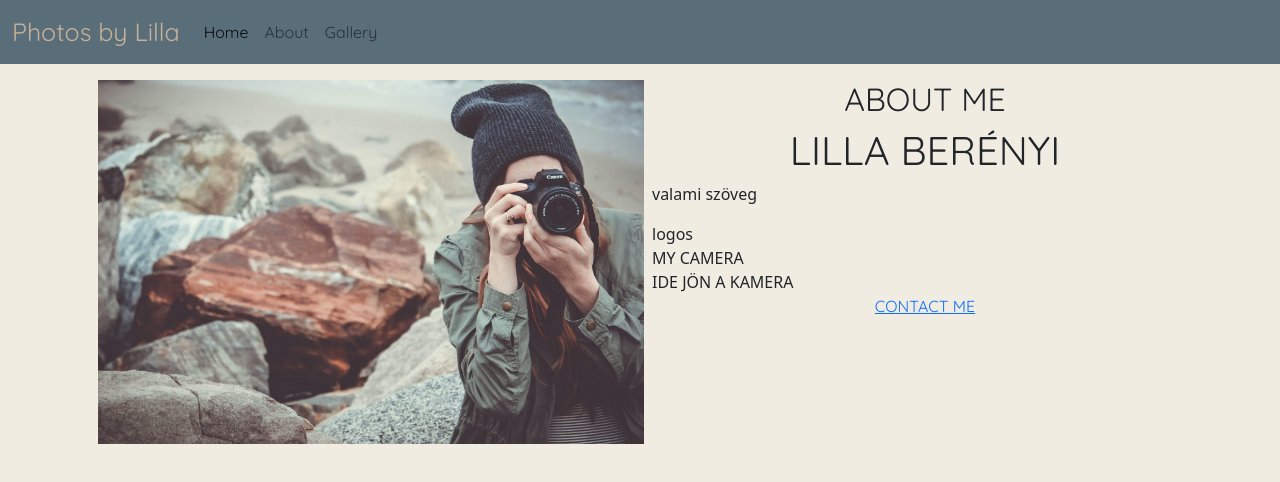
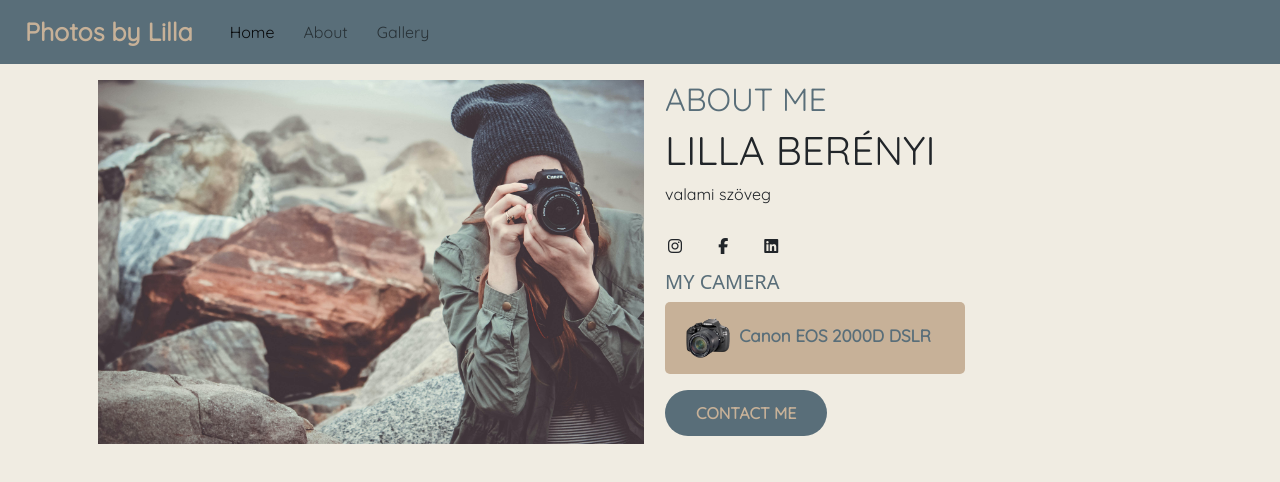
Before and after one commit to Lilla-ctrl/responsive-project, a plain HTML site: page about.html in a window 1280 px wide. Drawn offline with nearby package versions, Linux system fonts and the light colour scheme.

Commit message:
Improved about page

```diff
--- a/about.html
+++ b/about.html
@@ -52,25 +52,38 @@
     </nav>
     <div class="container">
       <div class="row">
-        <div class="col-6">
+        <div class="col-md-6">
           <img
             src="media/background2.jpg"
             alt="woman with camera"
             class="img-fluid about-image m-3"
           />
         </div>
-        <div class="col-6">
-          <h2 class="about-page mt-3">ABOUT ME</h2>
-          <h1 class="about-page">LILLA BERÉNYI</h1>
-          <p class="about-page">valami szöveg</p>
-          <div class="about-page">logos</div>
-          <div class="about-page">MY CAMERA</div>
-          <div class="about-page">IDE JÖN A KAMERA</div>
-          <a href="">CONTACT ME</a>
+        <div class="col-md-6 about">
+          <h2 class="mt-3">ABOUT ME</h2>
+          <h1>LILLA BERÉNYI</h1>
+          <p>valami szöveg</p>
+          <div class="about-icons">
+            <i class="fa-brands fa-instagram m-3"></i>
+            <i class="fa-brands fa-facebook-f m-3"></i>
+            <i class="fa-brands fa-linkedin m-3"></i>
+          </div>
+          <h5>MY CAMERA</h5>
+          <p class="my-camera p-3">
+            <span>
+              <img src="media/camera.png" alt="" class="camera-img">
+            </span>
+            <span>Canon EOS 2000D DSLR</span>
+          </p>
+          <a href="" class="btn" >CONTACT ME</a>
         </div>
       </div>
     </div>
     <script src="src/script.js"></script>
+    <script
+      src="https://kit.fontawesome.com/d15ed09dfb.js"
+      crossorigin="anonymous"
+    ></script>
     <script
       src="https://cdn.jsdelivr.net/npm/bootstrap@5.1.3/dist/js/bootstrap.bundle.min.js"
       integrity="sha384-ka7Sk0Gln4gmtz2MlQnikT1wXgYsOg+OMhuP+IlRH9sENBO0LRn5q+8nbTov4+1p"
--- a/src/style.css
+++ b/src/style.css
@@ -9,7 +9,8 @@ body {
 h1,
 h2,
 h3,
-a {
+a,
+p {
   text-align: center;
   font-family: "Quicksand", sans-serif;
 }
@@ -23,6 +24,7 @@ a {
   color: #c7b198;
   font-size: 25px;
   font-family: "Quicksand", sans-serif;
+  font-weight: bolder;
 }
 
 .hero-image {
@@ -51,6 +53,51 @@ a {
   margin: 0 auto;
   margin-top: 50px;
 } */
+
+h5 {
+  font-weight: 400;
+}
+
+.about h1,
+h2,
+h5,
+p,
+a {
+  text-align: left;
+  margin-left: 13px;
+}
+
+.about h2,
+h5 {
+  color: #596e79;
+}
+
+.about a {
+  background-color: #596e79;
+  color: #c7b198;
+  border-radius: 25px;
+  font-weight: bold;
+  padding: 10px 30px 10px 30px;
+}
+
+.about a:hover {
+  background-color: #c7b198;
+  color: #596e79;
+  font-weight: bold;
+}
+
+.camera-img {
+  max-width: 20%;
+}
+
+.my-camera {
+  width: 300px;
+  background-color: #c7b198;
+  border-radius: 5px;
+  font-size: 17px;
+  font-weight: bolder;
+  color: #596e79;
+}
 
 .gallery-row {
   display: flex;
```
Also changed, not shown: media/camera.png (added).
